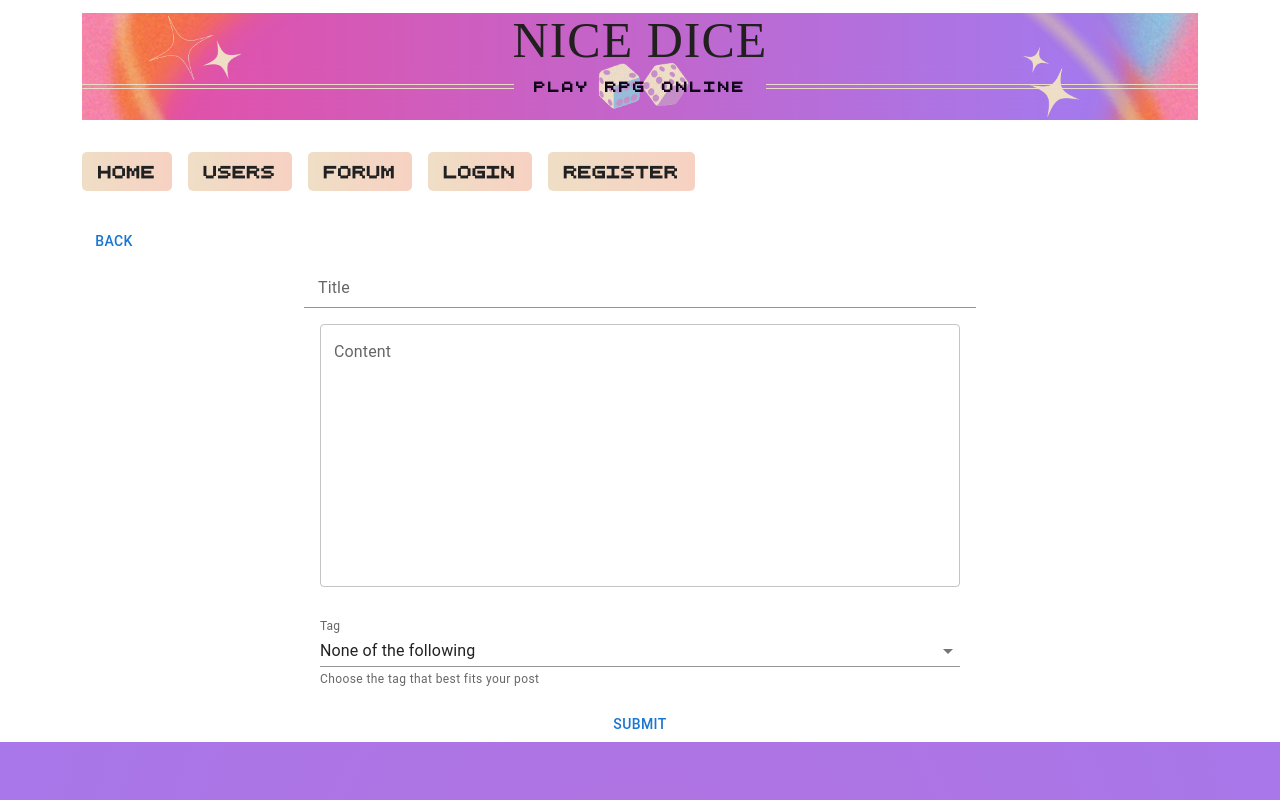
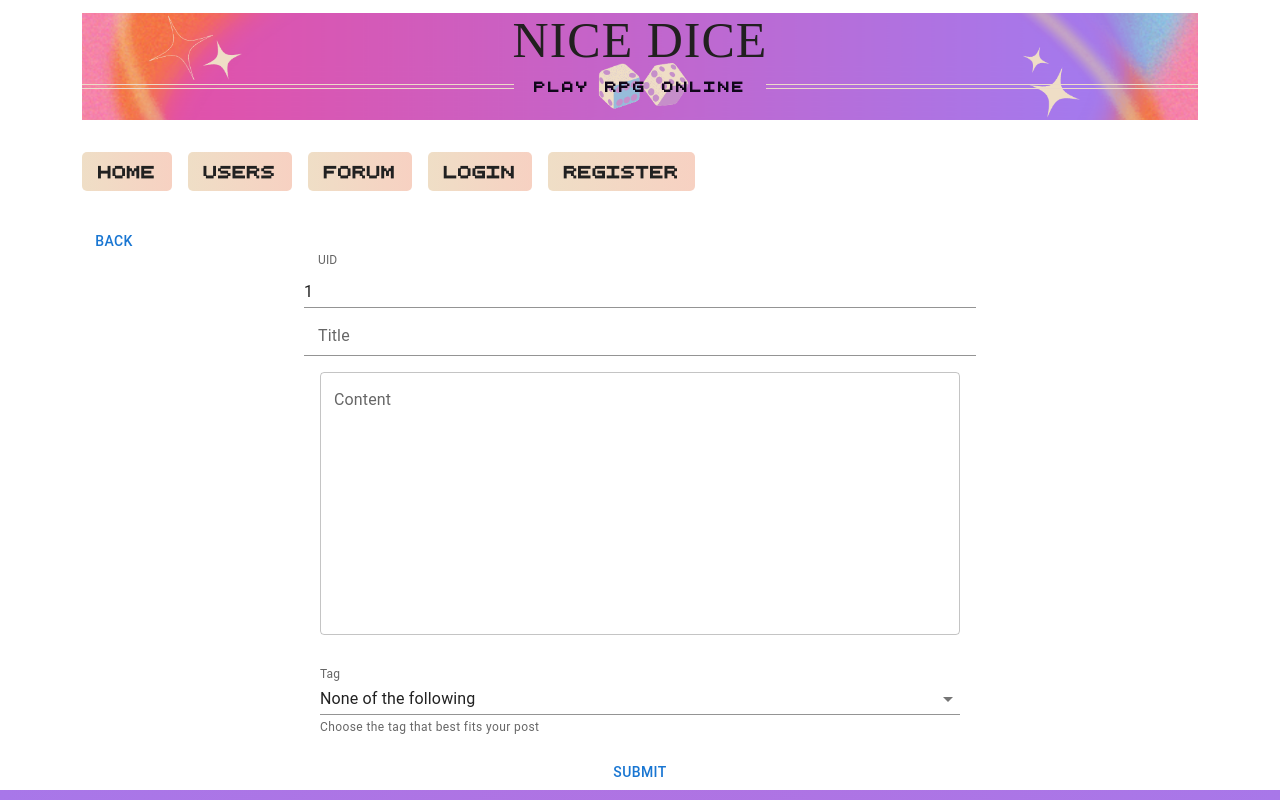
Before and after one commit to Ignok/RPGOnline_React, a React (Create React App) app: page /post/discussion-form in a window 1280 px wide. Shown: the top 800 px of the page. Built offline with nearby package versions, Linux system fonts and the light colour scheme.

Commit message:
Adding post is working, will add uid from logged user later

```diff
--- a/package.json
+++ b/package.json
@@ -11,13 +11,16 @@
     "@testing-library/jest-dom": "^5.16.5",
     "@testing-library/react": "^13.4.0",
     "@testing-library/user-event": "^13.5.0",
+    "axios": "^1.2.0",
     "bootstrap": "^5.2.2",
     "react": "^18.2.0",
     "react-bootstrap": "^2.6.0",
     "react-dom": "^18.2.0",
     "react-router-dom": "^6.4.3",
     "react-scripts": "^5.0.1",
+    "reactjs-popup": "^2.0.5",
     "styled-components": "^5.3.6",
+    "sweetalert2": "^11.6.14",
     "web-vitals": "^2.1.4"
   },
   "scripts": {
--- a/src/components/post/postForms/PostDiscussionForm.js
+++ b/src/components/post/postForms/PostDiscussionForm.js
@@ -1,8 +1,15 @@
-import React from "react";
+import React, { useState } from "react";
 import { SettingsAccessibility } from "@mui/icons-material";
-import { FormControl, Input, FormHelperText, InputLabel, Button, TextField, MenuItem } from "@mui/material";
+import { FormControl, Input, FormHelperText, InputLabel, Button, TextField, MenuItem, Link } from "@mui/material";
 import { Box } from "@mui/system";
+import axios from 'axios';
+import { useNavigate } from "react-router-dom";
+import Swal from 'sweetalert2'
 
+import successfulGif from "../../../helpers/pictures/post_added_successfully.gif";
+
+
+const BASE_URL = 'https://localhost:7251/api/Posts';
 
 const tags = [
     {
@@ -14,56 +21,85 @@ const tags = [
         label: 'Lore',
     },
     {
-        value: 'notice',
-        label: 'Notice',
-    },
-    {
         value: 'help',
         label: 'Help',
     },
 ];
 
+
 export default function PostDiscussionForm() {
-    const [tag, setTag] = React.useState('none');
+
+    const [values, setValues] = useState({
+        UId: 1, // To weźmiemy po zalogowaniu
+        Title: "",
+        Tag: "none",
+        Content: ""
+    });
+
+
+    const navigate = useNavigate();
+
+    const [formErrors, setFormErrors] = useState({});
+
+
+    const handleChange = (event) => {
+        setValues((values) => ({
+            ...values,
+            [event.target.name]: event.target.value,
+        }));
+    };
+
+
+    function validateForm() {
+        console.log("Validate the form....");
+
+        let errors = {};
+
+        //title field
+        if (!values.Title) {
+            errors.Title = "Title is required";
+        }
+
+        //content field
+        if (!values.Content) {
+            errors.Content = "Content is required";
+        }
+
+        //censor bad words
+
+        setFormErrors(errors);
+
+        if (Object.keys(errors).length === 0) {
+            return true;
+        } else {
+            return false;
+        }
+    }
 
     function handleSubmit(event) {
         if (event) event.preventDefault();
-        console.log("SUBMIT");
-        // if (validateForm(values)) {
-        //     const data = {
-        //         Username: values.Username,
-        //         Pswd: values.Pswd
-        //     }
-        //     console.log(data);
-        //     let response;
-        //     let promise;
-        //     promise = login(data);
-        //     if (promise) {
-        //         promise
-        //             .then(res => {
-        //                 console.log(res)
-        //                 response = res
-        //                 return res.json()
-        //             })
-        //             .then(
-        //                 (data) => {
-        //                     console.log(data)
-        //                     if (response.status === 401) {
-        //                         console.log(response);
-        //                         let errors = {};
-        //                         errors.Pswd = "Username or password is invalid";
-        //                         setFormErrors(errors);
-        //                     }
-        //                     if (response.status === 200) { //logowanie poprawne
-        //                         const userString = JSON.stringify(data);
-        //                         console.log(userString);
-        //                     }
-        //                 },
-        //                 (error) => {
-        //                     setError(error)
-        //                 })
-        //     }
-        // }
+        if (validateForm(values)) {
+
+            axios.post(BASE_URL, values, {
+                headers: { 'Content-Type': 'application/json' },
+            }).then(res => {
+                console.log(res.data);
+                Swal.fire({
+                    title: 'Your post was added successfully!',
+                    width: 450,
+                    padding: '3em',
+                    color: '#716add',
+                    imageUrl: successfulGif,
+                    imageWidth: "100%",
+                    imageHeight: "100%",
+                    imageAlt: 'success image',
+                    backdrop: `rgba(0,0,123,0.4)`
+                })
+                navigate('/forum');
+            }).catch(e => {
+                console.log(e)
+            })
+        }
     }
 
 
@@ -75,34 +111,68 @@ export default function PostDiscussionForm() {
                 component="form"
                 sx={{
                     '& .MuiTextField-root': { m: 2, width: '50vw' },
+
                     display: 'grid',
                     justifyContent: 'center'
                 }}
-                noValidate
                 autoComplete="off"
                 onSubmit={handleSubmit}
             >
                 <FormControl>
-                    <InputLabel htmlFor="title">Title</InputLabel>
-                    <Input id="title" aria-describedby="my-helper-text" inputProps={{ maxLength: 40 }}/>
+                    <InputLabel>UID</InputLabel>
+                    <Input
+                        id="UId"
+                        name="UId"
+                        type="number"
+                        aria-describedby="my-helper-text"
+                        inputProps={{ maxLength: 40 }}
+                        onChange={handleChange}
+                        value={values.UId}
+                    />
+                </FormControl>
+
+                <FormControl>
+                    <InputLabel>Title</InputLabel>
+                    <Input
+                        id="Title"
+                        name="Title"
+                        aria-describedby="my-helper-text"
+                        inputProps={{ maxLength: 40 }}
+                        onChange={handleChange}
+                        value={values.Title}
+                    />
+                    {
+                        formErrors.Title && (
+                            <p className="text-warning">{formErrors.Title}</p>
+                        )
+                    }
                 </FormControl>
 
                 <FormControl>
                     <TextField
-                        id="content"
+                        id="Content"
+                        name="Content"
                         label="Content"
                         multiline
                         rows={10}
                         inputProps={{ maxLength: 1080 }}
+                        onChange={handleChange}
+                        value={values.Content}
                     />
+                    {
+                        formErrors.Content && (
+                            <p className="text-warning">{formErrors.Content}</p>
+                        )
+                    }
                 </FormControl>
 
                 <TextField
-                    id="tag"
                     select
+                    id="Tag"
+                    name="Tag"
                     label="Tag"
-                    value={tag}
-                    onChange={(e) => { setTag(e.target.value) }}
+                    value={values.Tag}
+                    onChange={handleChange}
                     helperText="Choose the tag that best fits your post"
                     variant="standard"
                 >
@@ -113,7 +183,7 @@ export default function PostDiscussionForm() {
                     ))}
                 </TextField>
 
-                <Button type="submit">Submit</Button>
+                <Button type="submit" >Submit</Button>
             </Box>
         </Box>
     );
```
Also changed, not shown: src/Helpers/pictures/post_added_successfully.gif (added), 1 other file (tests, documents, lock files or other folders).
